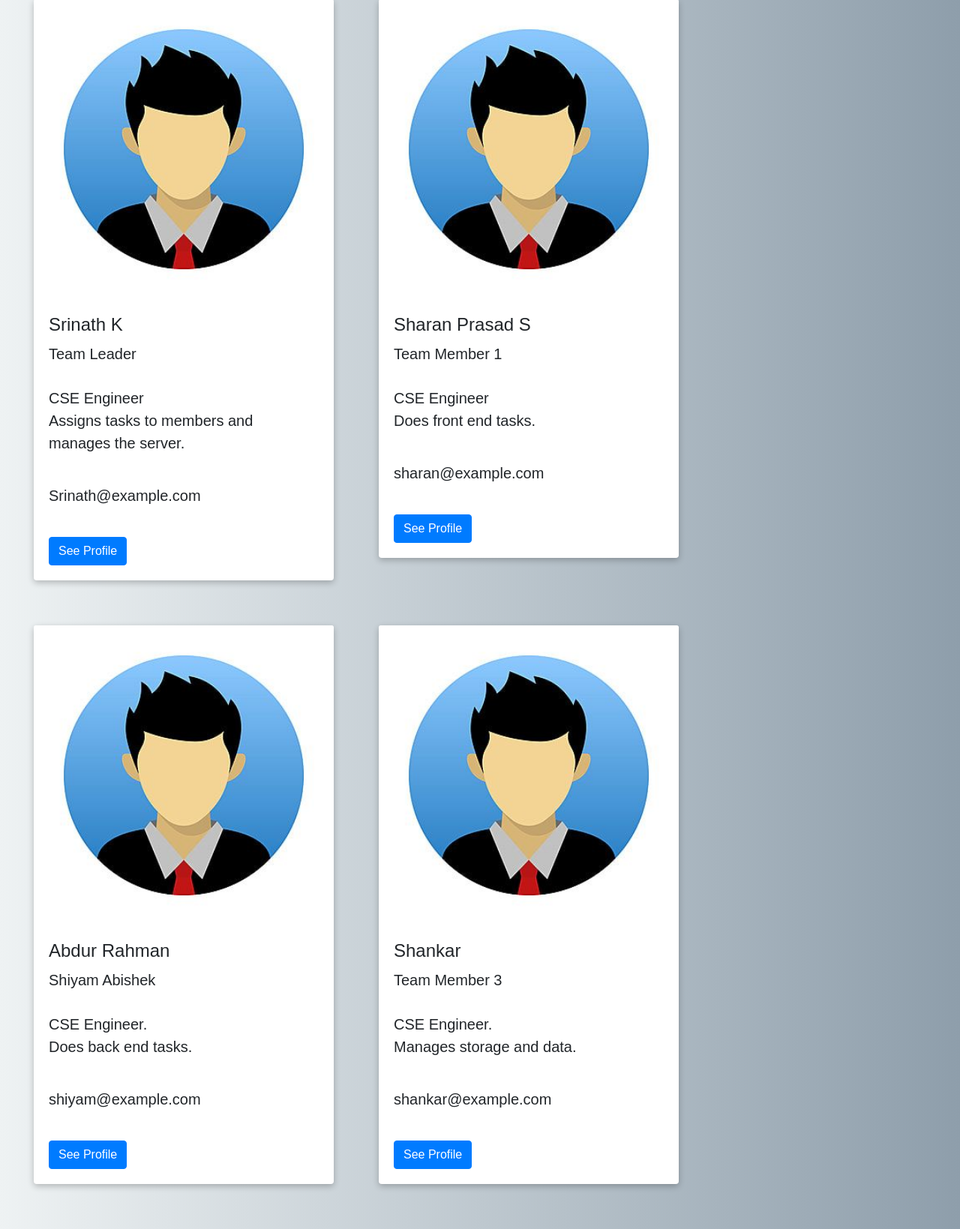
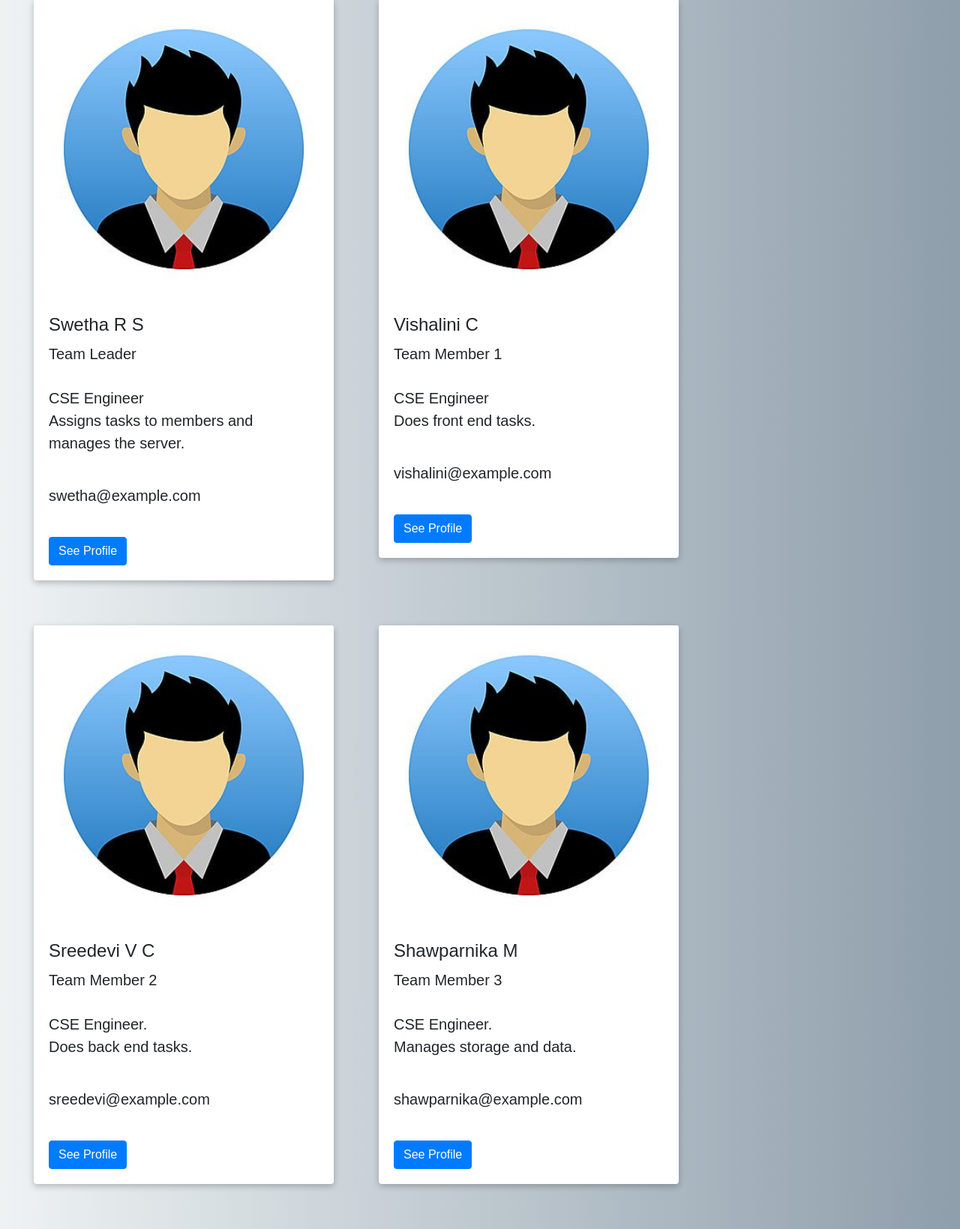
Before and after one commit to IBM-EPBL/IBM-Project-16356-1659611788, a Flask app: page /about in a window 1280 px wide. Shown: the part 446-2085 px from the top of the page at 75% size. Run offline with Flask 2, Linux system fonts and the light colour scheme.

Commit message:
Update about.html

```diff
--- a/Assignments/Sreedevi/Assignment 3/templates/about.html
+++ b/Assignments/Sreedevi/Assignment 3/templates/about.html
@@ -71,10 +71,10 @@
         <img class="card-img-top" src="{{url_for('static', filename='avatar2.jpg')}}"  alt="Card image" style="width:100%"/>
 
         <div class="card-body">
-          <h4 class="card-title">Srinath K</h4>
+          <h4 class="card-title">Swetha R S</h4>
           <h5 class="title">Team Leader</h5><br>
           <p class="card-text">CSE Engineer<br>Assigns tasks to members and manages the server.<br></p><br>
-          <p>Srinath@example.com</p><br>
+          <p>swetha@example.com</p><br>
           <a href="#" class="btn btn-primary stretched-link">See Profile</a>
         </div>
       </div>
@@ -83,10 +83,10 @@
       <div class="card" style="width:400px">
         <img class="card-img-top" src="{{url_for('static', filename='avatar2.jpg')}}" alt="Card image" style="width:100%"/>
         <div class="card-body">
-          <h4 class="card-title">Sharan Prasad S</h4>
+          <h4 class="card-title">Vishalini C</h4>
           <h5 class="title">Team Member 1</h5><br>
           <p class="card-text">CSE Engineer<br>Does front end tasks.<br></p><br>
-          <p>sharan@example.com</p><br>
+          <p>vishalini@example.com</p><br>
           <a href="#" class="btn btn-primary stretched-link">See Profile</a>
         </div>
       </div>
@@ -97,10 +97,10 @@
       <div class="card" style="width:400px">
         <img class="card-img-top" src="{{url_for('static', filename='avatar2.jpg')}}" alt="Card image" style="width:100%">
         <div class="card-body">
-          <h4 class="card-title">Abdur Rahman</h4>
-          <h5 class="title">Shiyam Abishek</h5><br>
+          <h4 class="card-title">Sreedevi V C</h4>
+          <h5 class="title">Team Member 2</h5><br>
           <p class="card-text">CSE Engineer.<br>Does back end tasks.<br></p><br>
-          <p>shiyam@example.com</p><br>
+          <p>sreedevi@example.com</p><br>
           <a href="#" class="btn btn-primary stretched-link">See Profile</a>
         </div>
       </div>
@@ -111,10 +111,10 @@
     <div class="card" style="width:400px">
       <img class="card-img-top" src="{{url_for('static', filename='avatar2.jpg')}}" alt="Card image" style="width:100%">
       <div class="card-body">
-        <h4 class="card-title">Shankar</h4>
+        <h4 class="card-title">Shawparnika M</h4>
         <h5 class="title">Team Member 3</h5><br>
         <p class="card-text">CSE Engineer.<br>Manages storage and data.</p><br>
-        <p>shankar@example.com</p><br>
+        <p>shawparnika@example.com</p><br>
         <a href="#" class="btn btn-primary stretched-link">See Profile</a>
       </div>
     </div>
```
